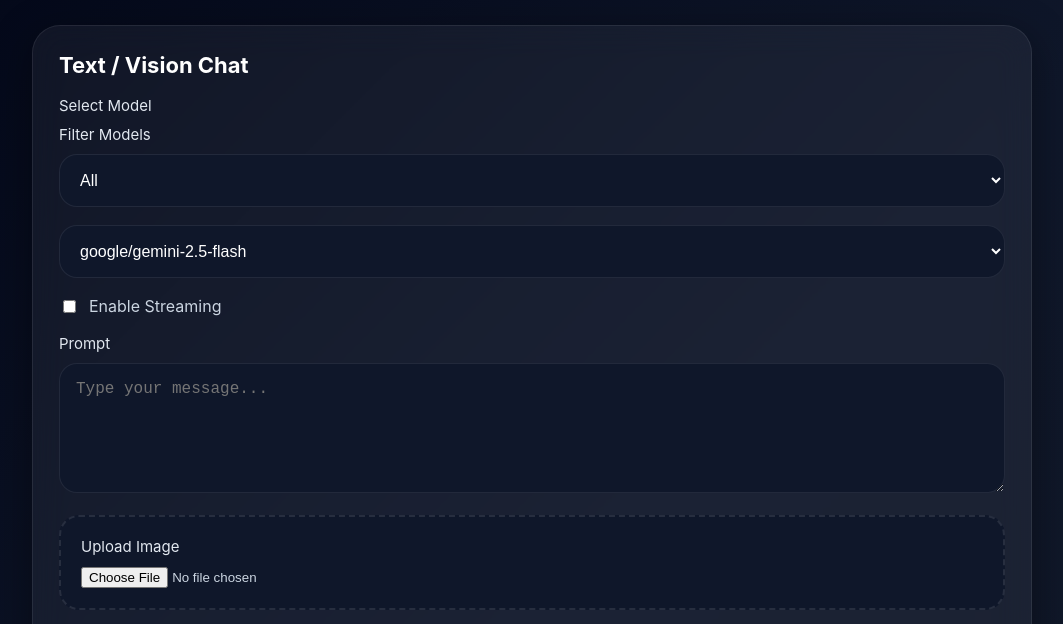
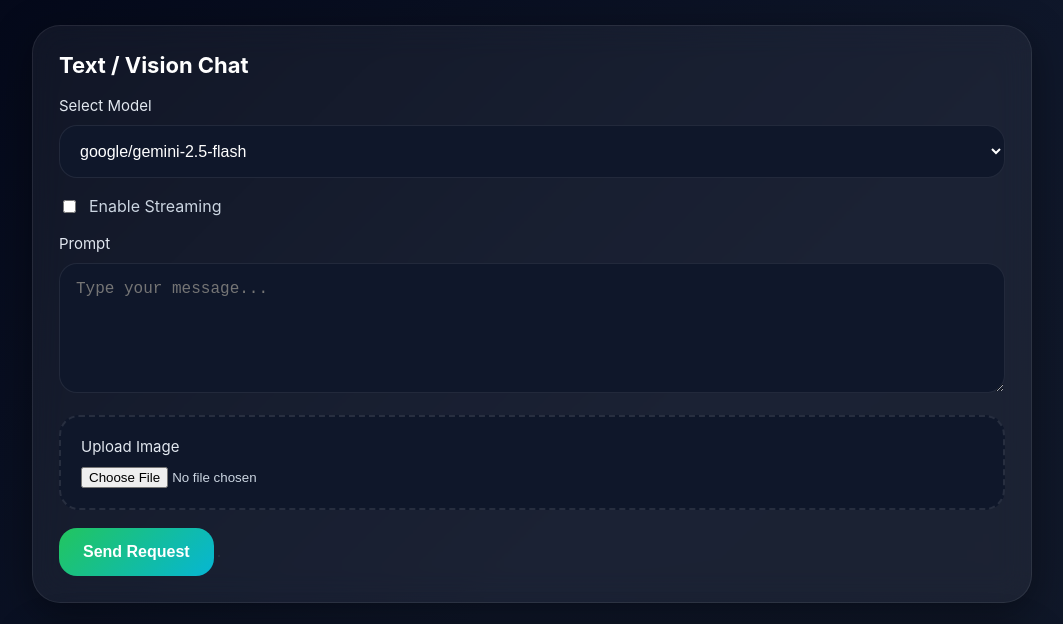
Before and after one commit to Panupong-xD/API, a website: page frontend.html in a window 1280 px wide. Shown: the part 123-747 px from the top of the page, without its empty margins (108-1171 px from the left). Drawn offline with Linux system fonts and the light colour scheme; no server answers.

Commit message:
feat: Refactor model selection and enhance image generation response handling

```diff
--- a/frontend.html
+++ b/frontend.html
@@ -354,17 +354,6 @@
         Select Model
       </label>
 
-      <label>
-        Filter Models
-      </label>
-
-      <select id="model_filter">
-        <option value="all">All</option>
-        <option value="text">Text</option>
-        <option value="vision">Vision</option>
-        <option value="image">Image Generation</option>
-      </select>
-
       <select id="model"></select>
 
       <div class="checkbox">
@@ -475,62 +464,50 @@
     const API_BASE =
       "https://swu-api-267418408907.asia-southeast1.run.app";
 
-    // Models will be loaded from the server (GET /models)
-    let MODELS = [];
-    let MODEL_MAP = {};
+    const MODELS = [
 
-    const modelSel = document.getElementById("model");
-    const modelFilter = document.getElementById("model_filter");
+      "google/gemini-2.5-flash",
+      "google/gemini-3-flash-preview",
+      "google/gemini-3.1-pro-preview",
+      "google/gemini-2.5-flash-image",
+      "google/gemini-3-pro-image-preview",
 
-    function getCategory(entry) {
-      if (!entry) return "text";
-      if (entry.supportsImageGeneration) return "image";
-      if (entry.supportsVision) return "vision";
-      return "text";
-    }
+      "openai/gpt-5",
+      "openai/gpt-5.2",
+      "openai/gpt-5.4-mini",
+      "openai/gpt-5.4-nano",
 
-    function populateModelSelect() {
-      const filter = modelFilter.value || "all";
-      modelSel.innerHTML = "";
-      const list = MODELS.filter(m => {
-        if (filter === "all") return true;
-        const entry = MODEL_MAP[m];
-        const cat = getCategory(entry);
-        return (filter === "text" && cat === "text") || (filter === "vision" && cat === "vision") || (filter === "image" && cat === "image");
-      });
-      list.forEach(m => {
-        const option = document.createElement("option");
-        option.value = m;
-        option.textContent = m;
-        modelSel.appendChild(option);
-      });
-      if (list.length && !modelSel.value) modelSel.value = list[0];
-    }
+      "anthropic/claude-sonnet-4.6",
+      "anthropic/claude-opus-4.6",
 
-    modelFilter.addEventListener("change", populateModelSelect);
+      "deepseek-v4-flash",
+      "deepseek-v4-pro",
 
-    async function loadModels() {
-      try {
-        const res = await fetch(`${API_BASE}/models`);
-        const json = await res.json();
-        MODEL_MAP = json.models || json;
-        MODELS = Object.keys(MODEL_MAP || {}).sort();
-        if (!MODELS.length) throw new Error("no models returned");
-        populateModelSelect();
-      } catch (e) {
-        // fallback minimal list
-        MODELS = [
-          "google/gemini-2.5-flash",
-          "google/gemini-2.5-flash-image",
-          "google/gemini-3-pro-image-preview",
-          "openai/gpt-5"
-        ];
-        MODELS.forEach(m => MODEL_MAP[m] = MODEL_MAP[m] || {});
-        populateModelSelect();
-      }
-    }
+      "x-ai/grok-4.1-fast",
 
-    loadModels();
+      "qwen/qwen3-max-thinking"
+    ];
+
+    const modelSel =
+      document.getElementById(
+        "model"
+      );
+
+    MODELS.forEach(m=>{
+
+      const option =
+        document.createElement(
+          "option"
+        );
+
+      option.value = m;
+
+      option.textContent = m;
+
+      modelSel.appendChild(
+        option
+      );
+    });
 
     const imgInput =
       document.getElementById(
```
Also changed, not shown: swuClient.js (+8 -56 lines).
